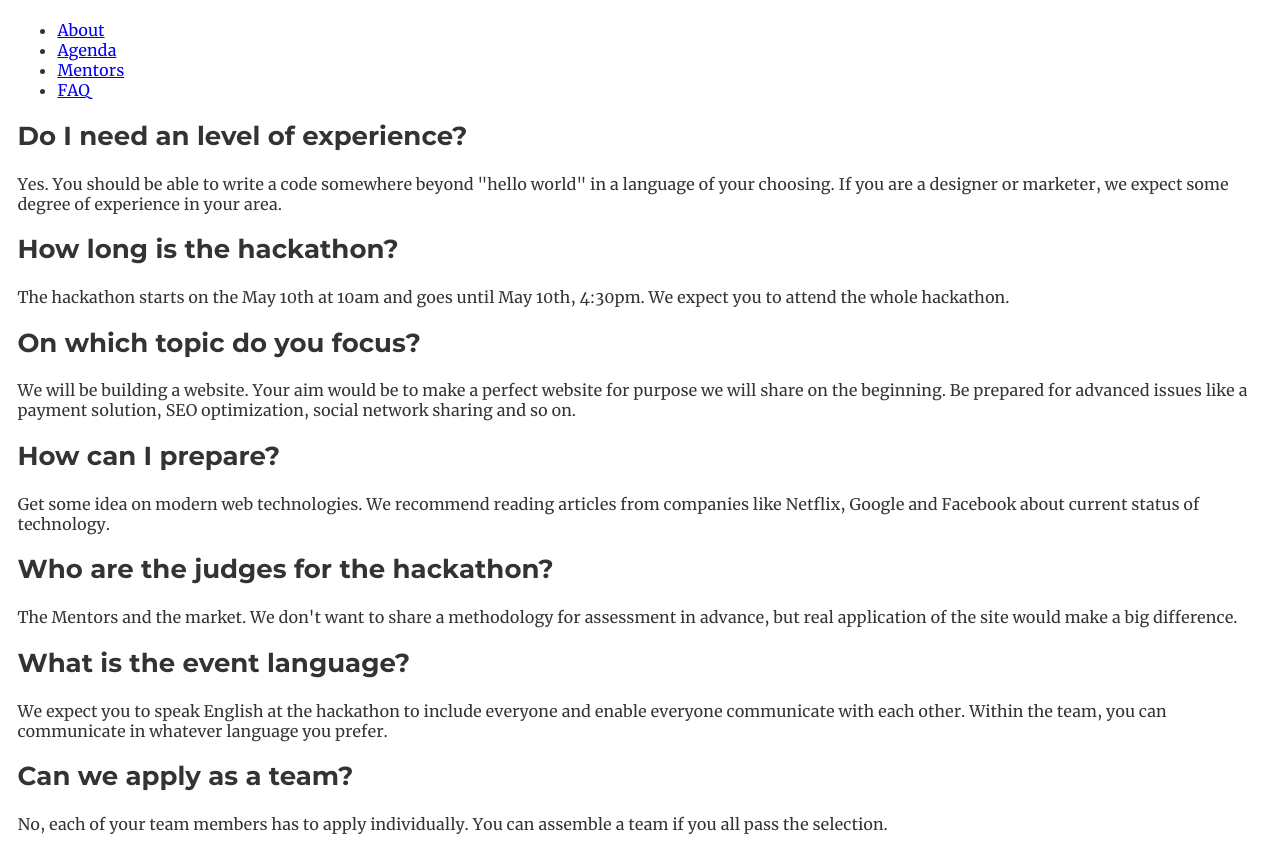
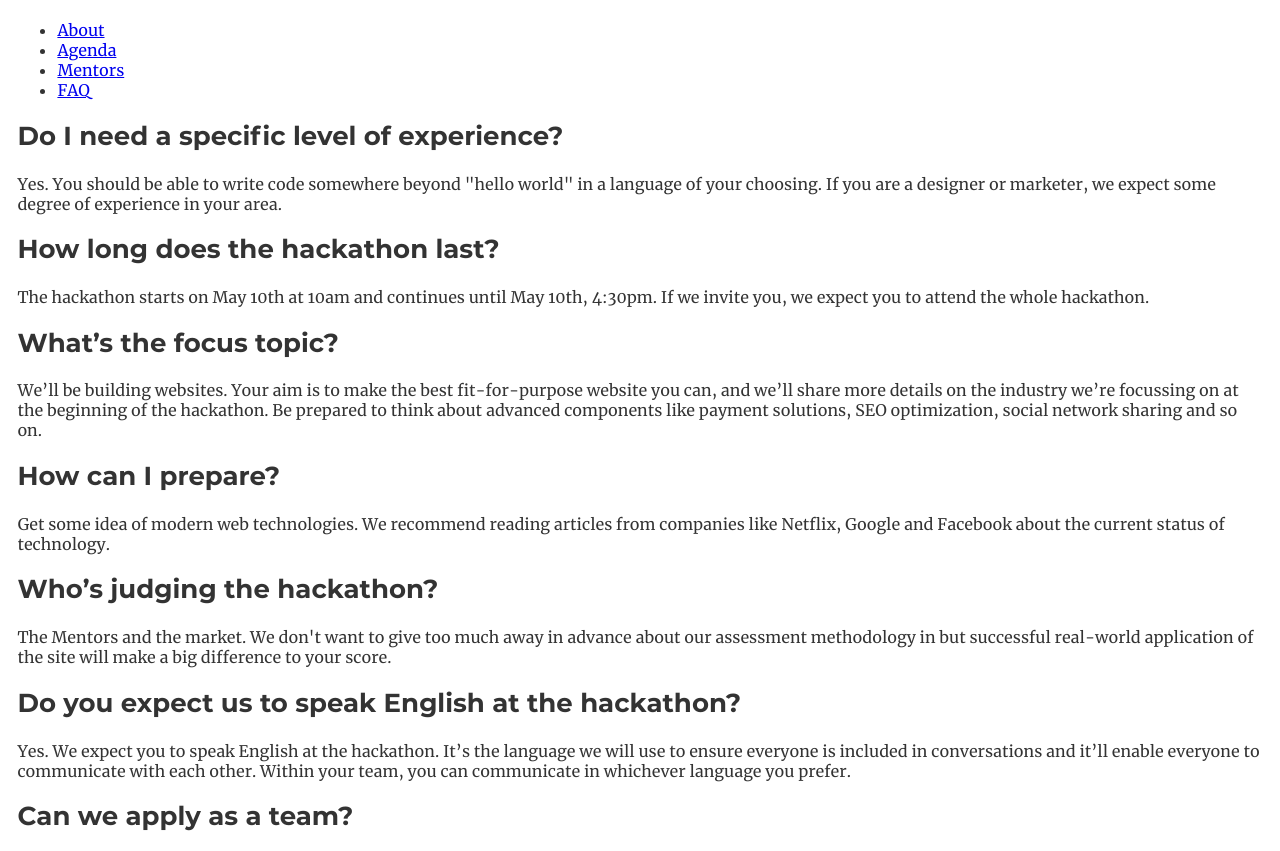
Before and after one commit to vorcigernix/greactive, a Gatsby site: page /faq in a window 1280 px wide. Shown: the part 89-940 px from the top of the page. Built offline with nearby package versions, Linux system fonts and the light colour scheme; Gatsby itself is replaced by a stand-in of ours.

Commit message:
copyupdate final

```diff
--- a/src/pages/faq.js
+++ b/src/pages/faq.js
@@ -17,33 +17,33 @@ const FaqPage = () => (
       </ul>
     </nav>
 
-<h2>Do I need an level of experience?</h2>
+    <h2>Do I need a specific level of experience?</h2>
     <p>
-Yes. You should be able to write a code somewhere beyond "hello world" in a language of your choosing. If you are a designer or marketer, we expect some degree of experience in your area.
+      Yes. You should be able to write code somewhere beyond "hello world" in a language of your choosing. If you are a designer or marketer, we expect some degree of experience in your area.
 </p>
-<h2>How long is the hackathon?</h2>
+    <h2>How long does the hackathon last?</h2>
     <p>
-The hackathon starts on the May 10th at 10am and goes until May 10th, 4:30pm. We expect you to attend the whole hackathon.
+      The hackathon starts on May 10th at 10am and continues until May 10th, 4:30pm. If we invite you, we expect you to attend the whole hackathon.
 </p>
-<h2>On which topic do you focus?</h2>
+    <h2>What’s the focus topic?</h2>
     <p>
-We will be building a website. Your aim would be to make a perfect website for purpose we will share on the beginning. Be prepared for advanced issues like a payment solution, SEO optimization, social network sharing and so on.
+    We’ll be building websites. Your aim is to make the best fit-for-purpose website you can, and we’ll share more details on the industry we’re focussing on at the beginning of the hackathon. Be prepared to think about advanced components like payment solutions, SEO optimization, social network sharing and so on.
     </p>
     <h2>How can I prepare?</h2>
     <p>
-Get some idea on modern web technologies. We recommend reading articles from companies like Netflix, Google and Facebook about current status of technology.
+    Get some idea of modern web technologies. We recommend reading articles from companies like Netflix, Google and Facebook about the current status of technology.
     </p>
-<h2>Who are the judges for the hackathon?</h2>
+    <h2>Who’s judging the hackathon?</h2>
     <p>
-The Mentors and the market. We don't want to share a methodology for assessment in advance, but real application of the site would make a big difference.
+    The Mentors and the market. We don't want to give too much away in advance about our assessment methodology in but successful real-world application of the site will make a big difference to your score.
     </p>
-<h2>What is the event language?</h2>
+    <h2>Do you expect us to speak English at the hackathon?</h2>
     <p>
-We expect you to speak English at the hackathon to include everyone and enable everyone communicate with each other. Within the team, you can communicate in whatever language you prefer.
+    Yes. We expect you to speak English at the hackathon. It’s the language we will use to ensure everyone is included in conversations and it’ll enable everyone to communicate with each other. Within your team, you can communicate in whichever language you prefer.
     </p>
     <h2>Can we apply as a team?</h2>
     <p>
-No, each of your team members has to apply individually. You can assemble a team if you all pass the selection.
+    No, each of your team members has to apply individually. You can assemble a team afterwards if you all pass the selection process.
     </p>
     <h2>Anything else?</h2>
     <p>
```
Also changed, not shown: src/pages/about.js (+8 -4 lines). Lines whose indentation alone changed are shown as unchanged.
